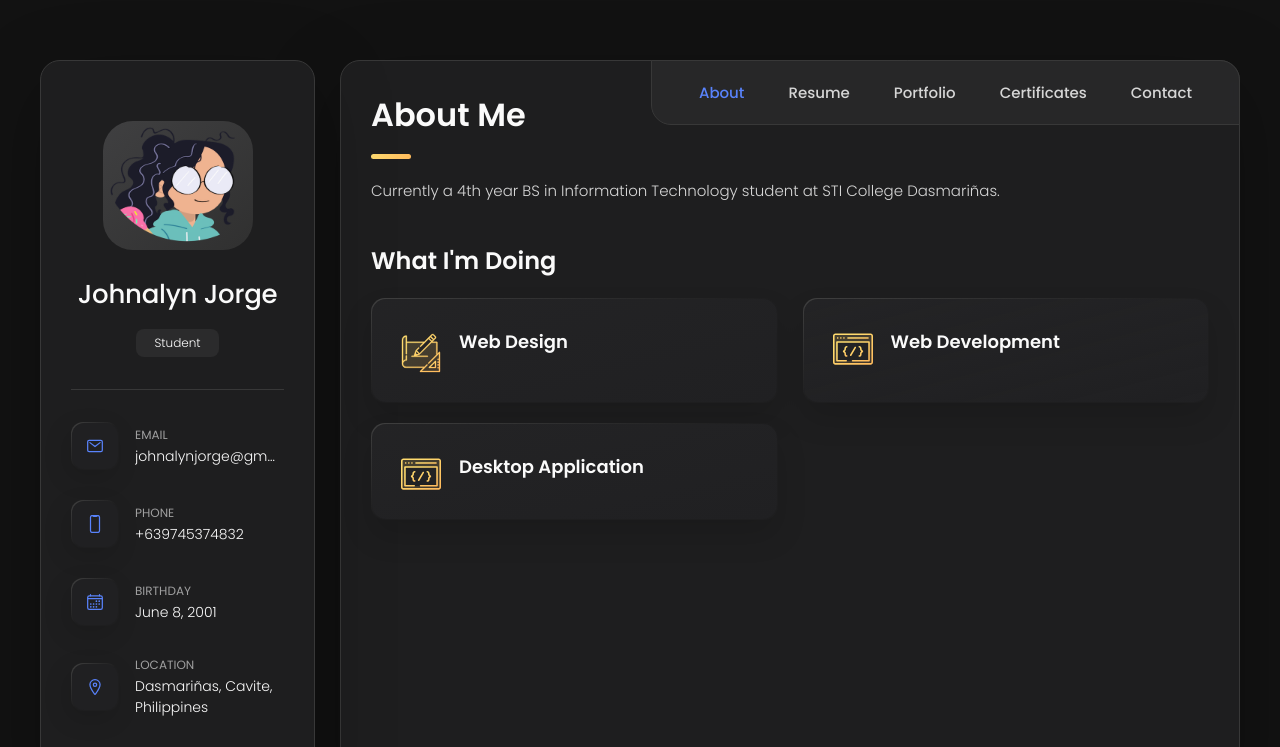
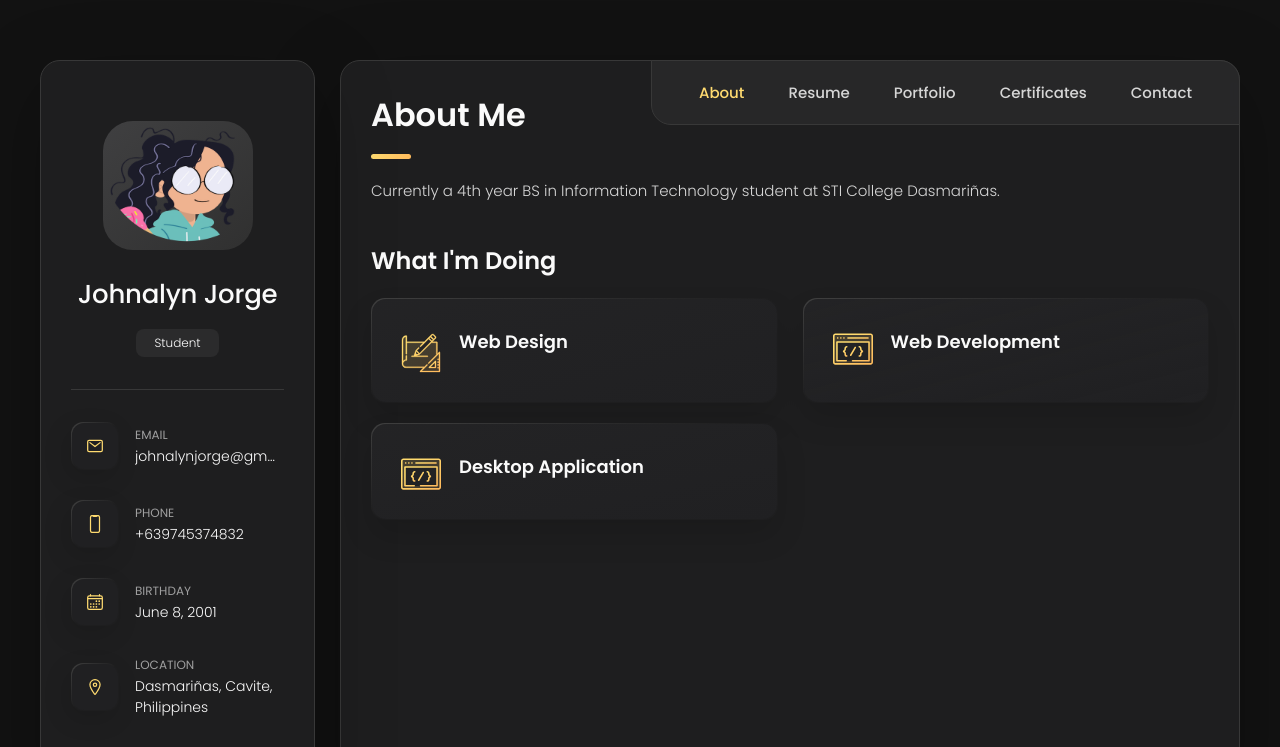
Before and after one commit to johnalynjorge/johnalynjorge.github.io, a plain HTML site: page index.html in a window 1280 px wide. Shown: the top 747 px of the page. Drawn offline with nearby package versions, Linux system fonts and the light colour scheme.

Commit message:
Update style.css

```diff
--- a/assets/css/style.css
+++ b/assets/css/style.css
@@ -63,7 +63,7 @@
     --smoky-black: hsl(0, 0%, 7%);
     --white-1: hsl(0, 0%, 100%);
     --white-2: hsl(0, 0%, 98%);
-    --orange-yellow-crayola: hsl(224.5, 96.4%, 66.9%);
+    --orange-yellow-crayola: hsl(45, 100%, 72%);
     --vegas-gold: hsl(45, 54%, 58%);
     --light-gray: hsl(0, 0%, 84%);
     --light-gray-70: hsla(0, 0%, 84%, 0.7);
```
